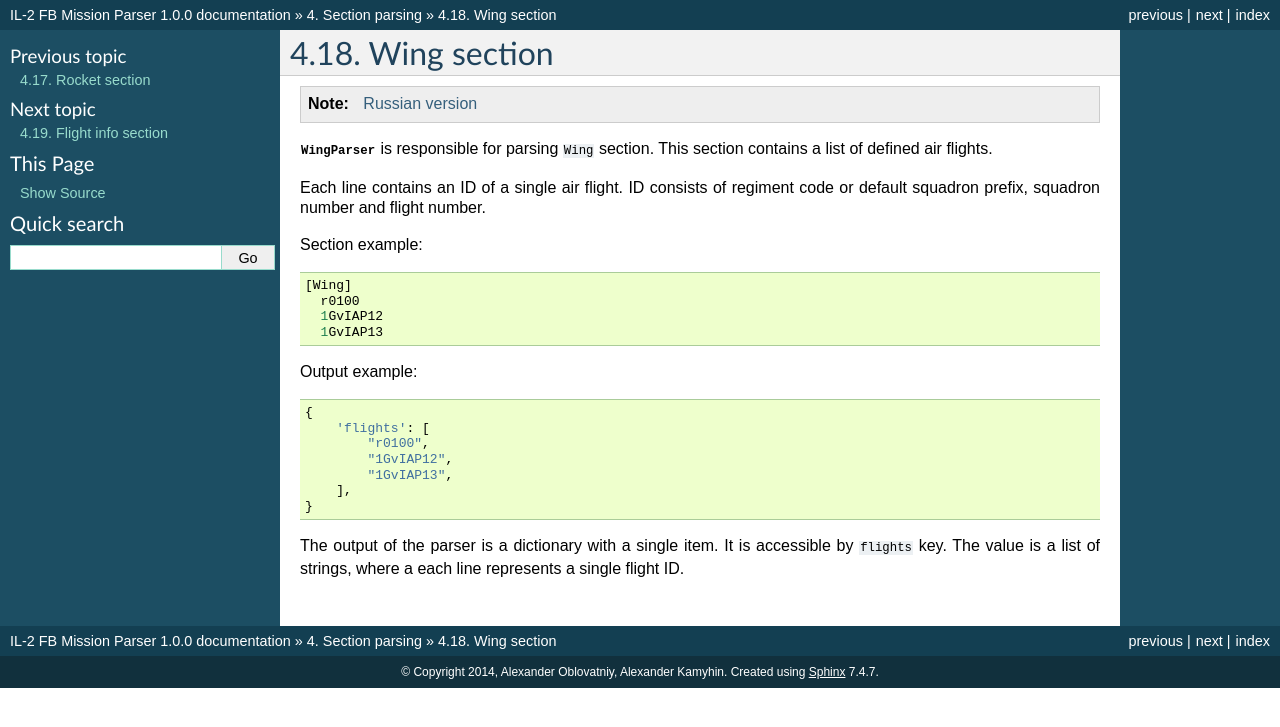
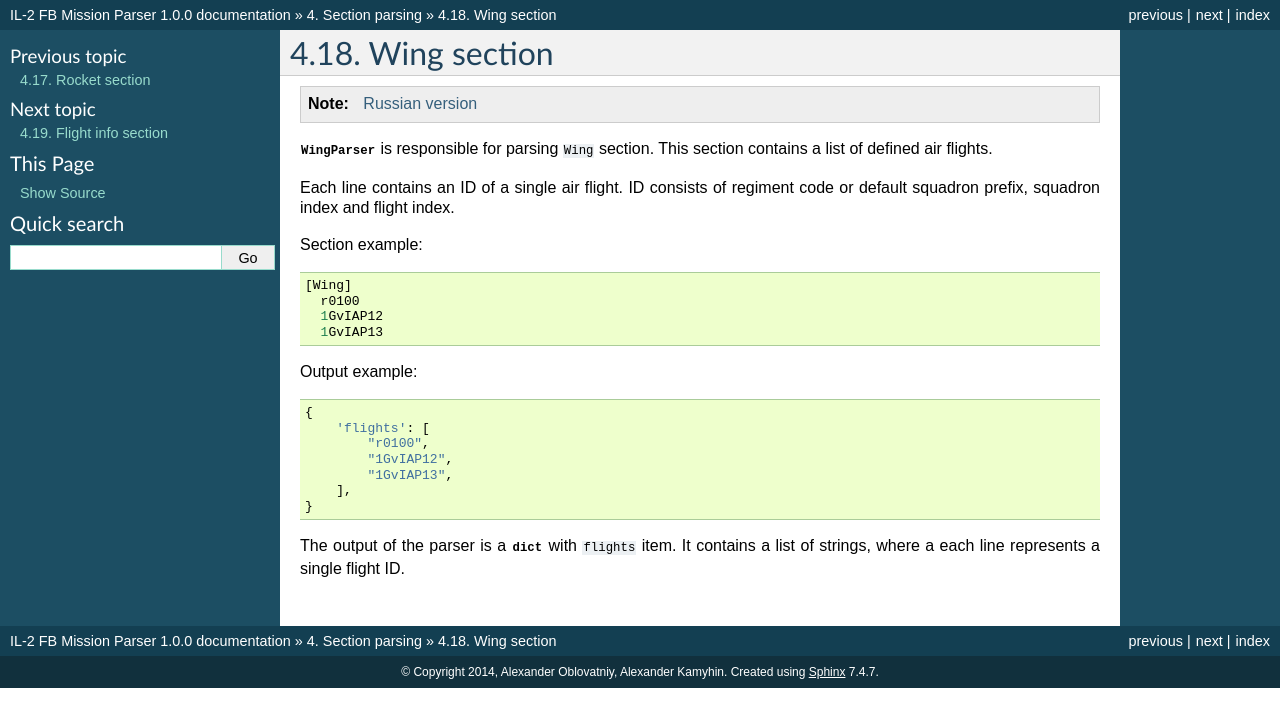
Before and after one commit to IL2HorusTeam/il2fb-mission-parser, a Sphinx documentation site: the page built from docs/parsers/wing.rst, in a window 1280 px wide. Shown: the top 727 px of the page. Built offline with Sphinx 7.4.7, drawn with Linux system fonts in a browser that asks for light colours.

Commit message:
update docs for "Wing" section parser

```diff
--- a/docs/parsers/wing.rst
+++ b/docs/parsers/wing.rst
@@ -11,7 +11,7 @@ Wing section
 ``Wing`` section. This section contains a list of defined air flights.
 
 Each line contains an ID of a single air flight. ID consists of regiment code
-or default squadron prefix, squadron number and flight number.
+or default squadron prefix, squadron index and flight index.
 
 Section example::
 
@@ -32,6 +32,5 @@ Output example:
       ],
   }
 
-The output of the parser is a dictionary with a single item. It is accessible
-by ``flights`` key. The value is a list of strings, where a each line
-represents a single flight ID.
+The output of the parser is a :class:`dict` with ``flights`` item. It contains
+a list of strings, where a each line represents a single flight ID.
```
